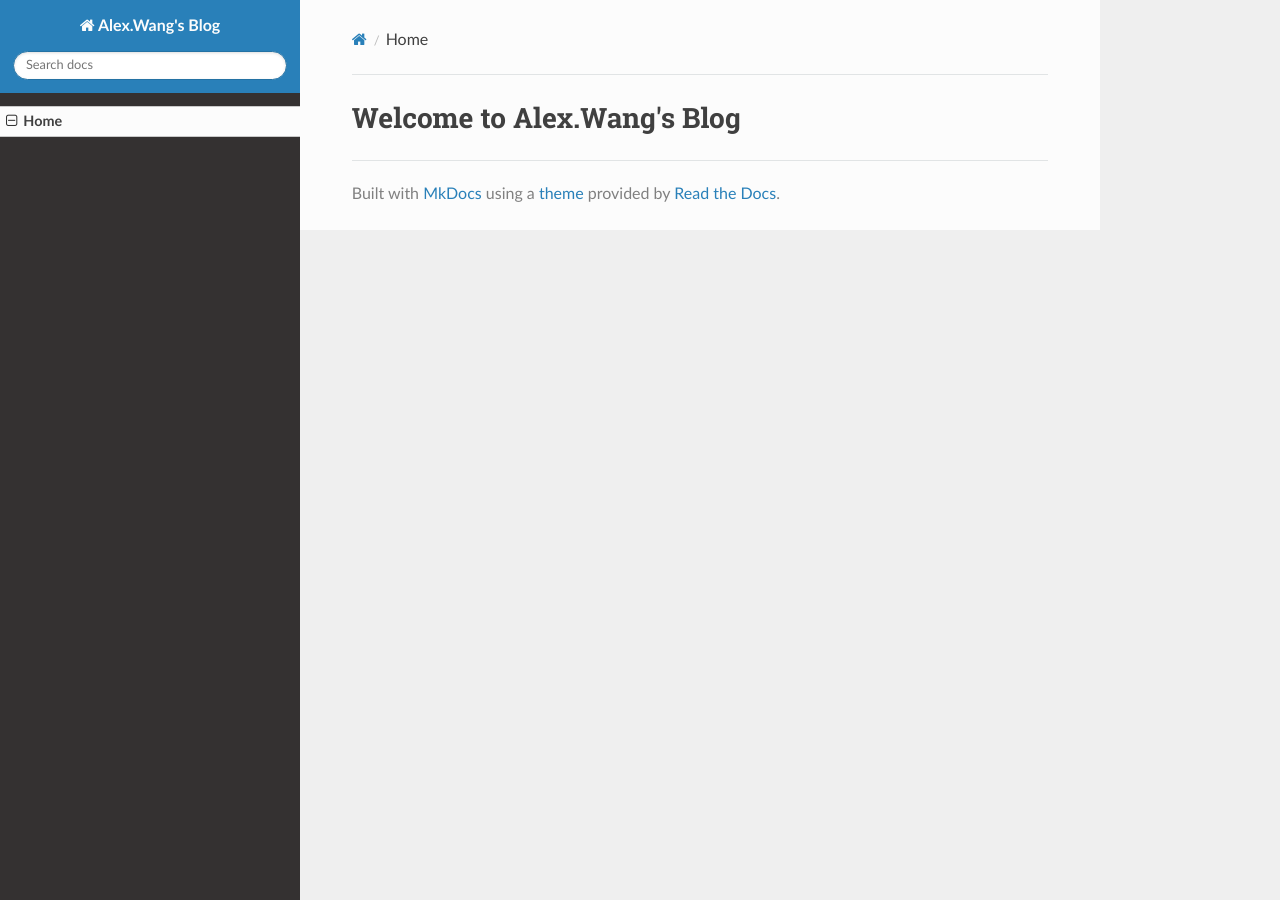
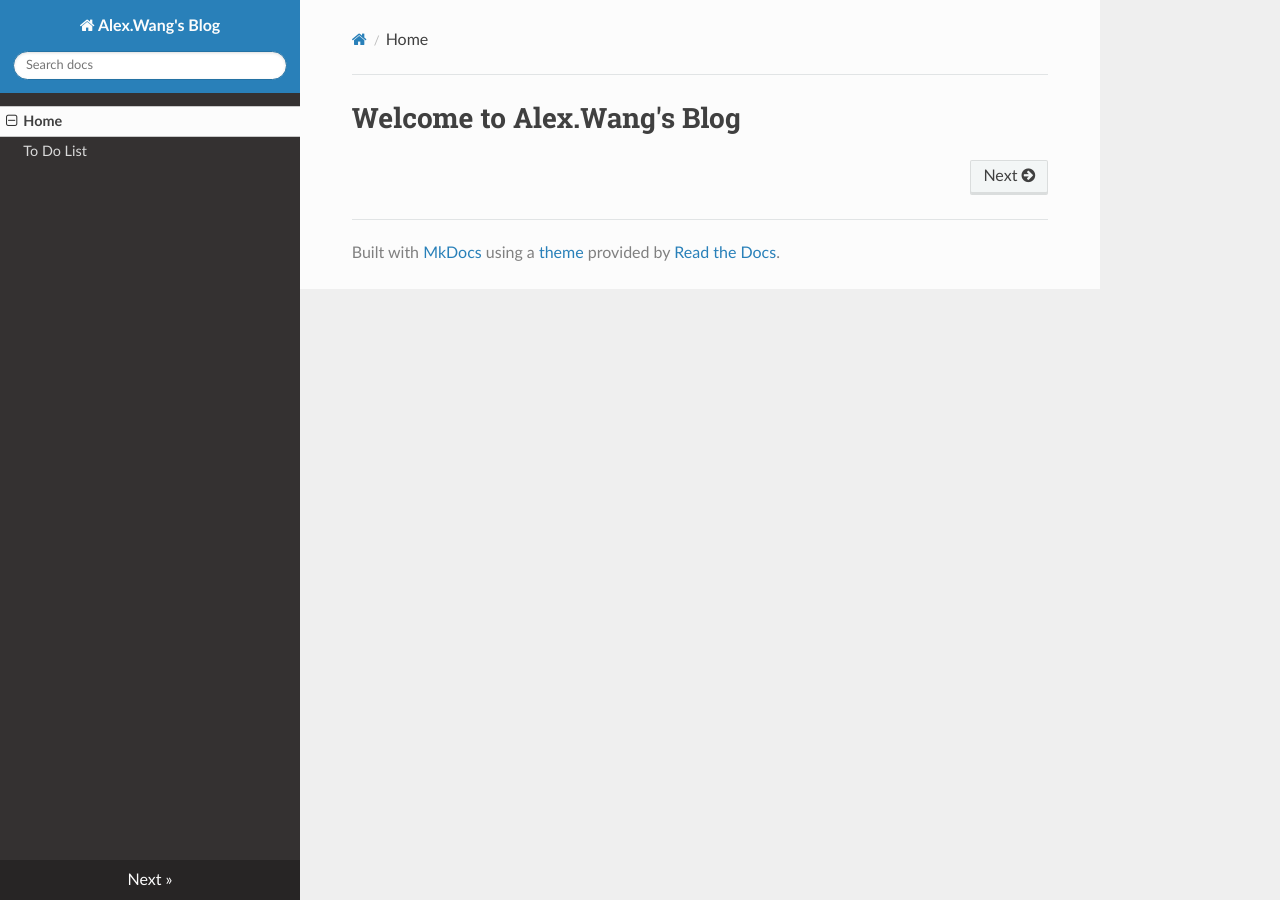
Before and after one commit to Alex-WangHT/Alex-Note, an MkDocs documentation site: the page built from docs/index.md, in a window 1280 px wide. Built offline with MkDocs 1.6.1, drawn with Linux system fonts in a browser that asks for light colours; nearby versions of some CDN libraries.

Commit message:
Create Page:To Do List

```diff
--- a/mkdocs.yml
+++ b/mkdocs.yml
@@ -1,4 +1,5 @@
 site_name: Alex.Wang's Blog
 nav:
     - Home: index.md
+    - To Do List: to-do-list.md
 theme: readthedocs
```
Also changed, not shown: docs/to-do-list.md (added).
